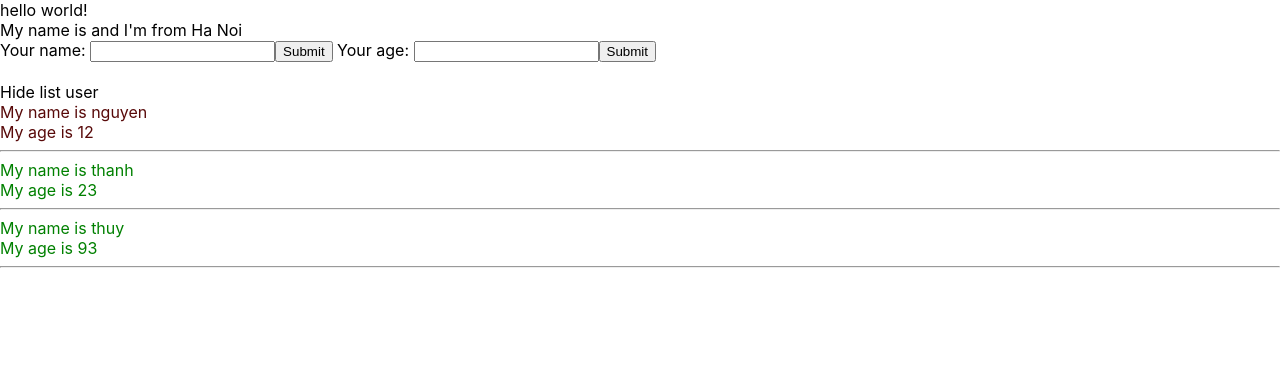
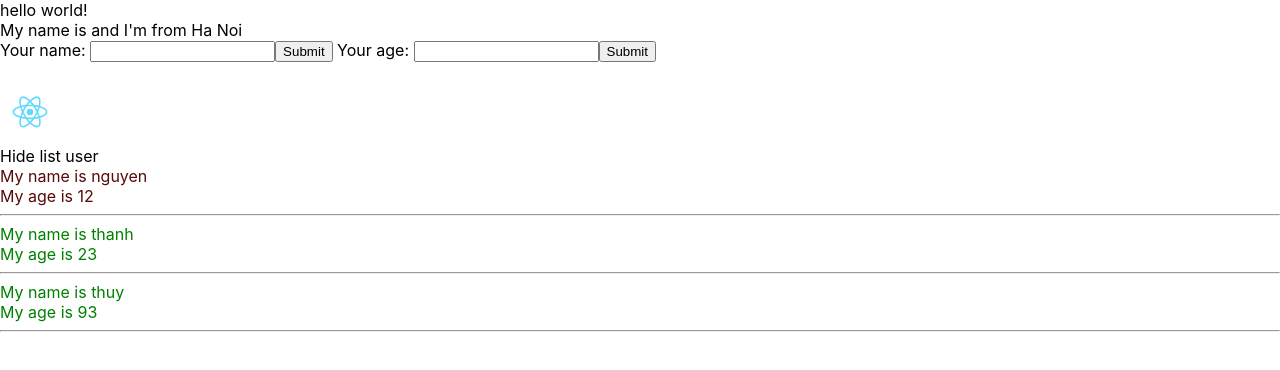
Before and after one commit to thuynguyentvt333/reactvideo1, a React (Create React App) app: page / in a window 1280 px wide. Shown: the top 370 px of the page. Built offline with nearby package versions, Linux system fonts and the light colour scheme.

Commit message:
video 28 Use image efect

```diff
--- a/src/components/DisplayIfor.scss
+++ b/src/components/DisplayIfor.scss
@@ -6,4 +6,8 @@
   .green{
     color:green;
   }
+  img{
+    width: 60px;
+    height:60px;
+  }
 }
--- a/src/components/DisplayInfor.js
+++ b/src/components/DisplayInfor.js
@@ -1,5 +1,6 @@
 import React from "react";
 import './DisplayIfor.scss';
+import logo from './../logo.svg' ;
 class DisplayInfor extends React.Component{
 state ={
     isShowListUser: true
@@ -22,6 +23,7 @@ state ={
         //props => properties: tài sản / dùng để truyền dữ liệu cha sang con
         return(
            <div className='display-infor-container'>
+            <img src ={logo}/>
                             <div>
                             <span onClick={() => {this.handleShowHide()}}>
                             {this.state.isShowListUser ===true ? "Hide list user" : "Show list user"}
```
